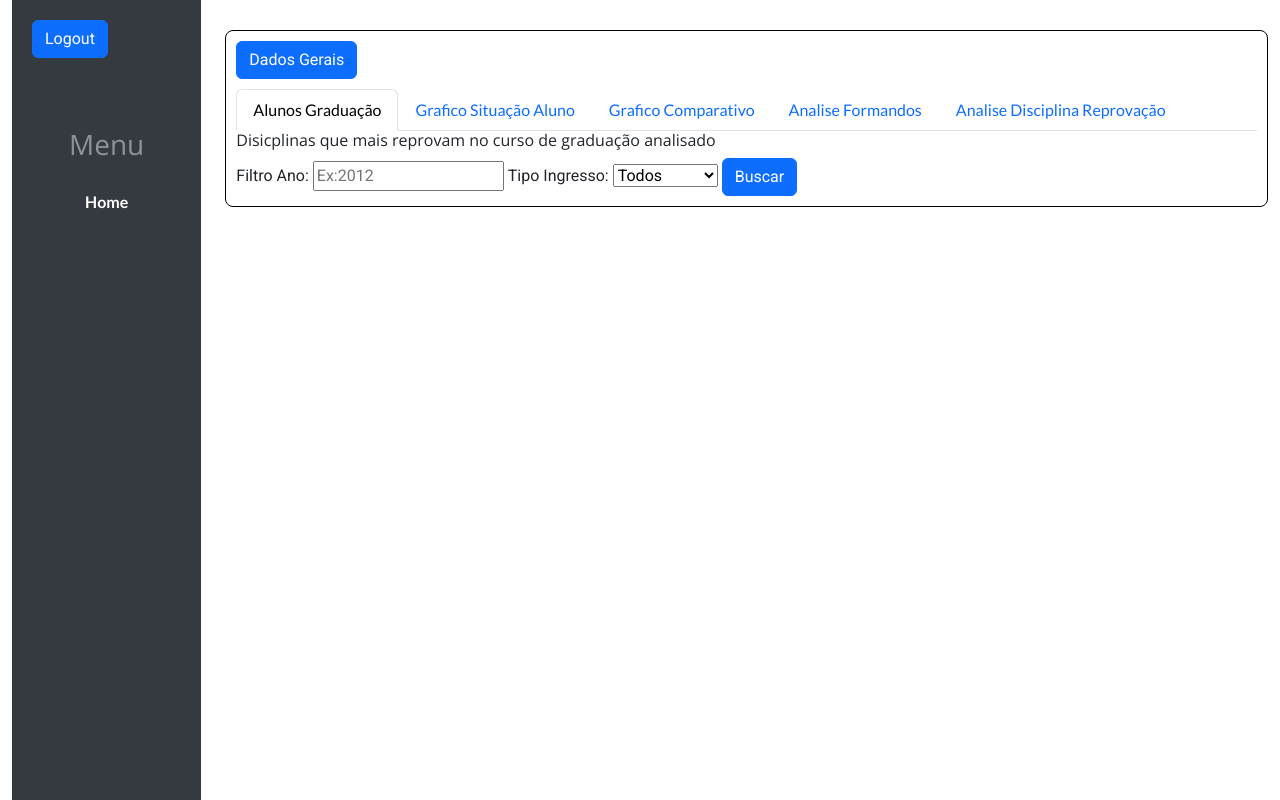
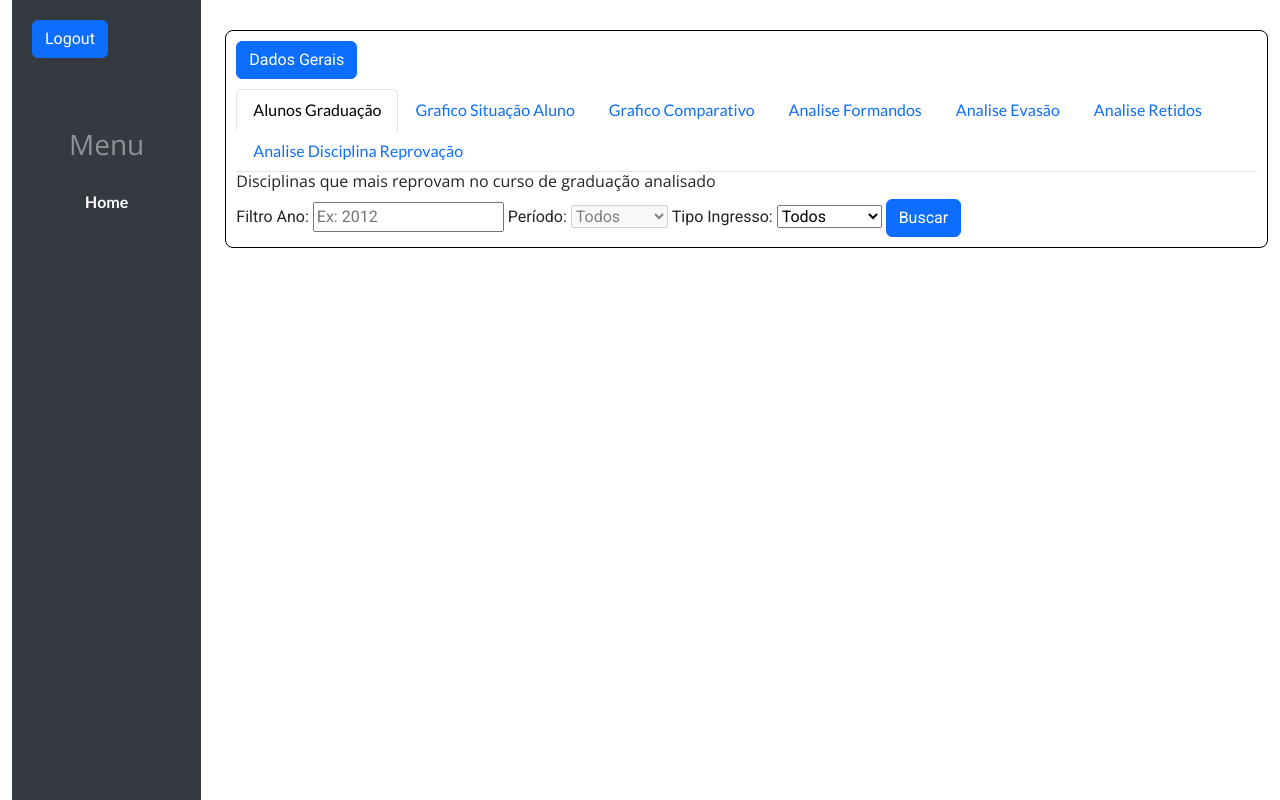
Before and after one commit to AlineSotte/tcc_ufjf_fllask, a Flask app: template templates/disicplinas_reprovacao.html in a window 1280 px wide. Run offline with Flask 3, Linux system fonts and the light colour scheme; the template is opened without the code that fills it, so the values that code supplies are empty; some libraries are stand-ins or nearby versions.

Commit message:
Refatoração e analise

```diff
--- a/app.py
+++ b/app.py
@@ -114,7 +114,8 @@ def disicplinas_reprovacao(id_usuario,id):
     meu_valor_padrao=''
     filtro_ano = request.args.get('filtro_ano',meu_valor_padrao)
     selecionados = request.args.get('termo',meu_valor_padrao)
-    maior_reprovacao= instancia.filtro_reprovacao(df,filtro_ano,selecionados)
+    periodo = request.args.get('filtro_periodo',meu_valor_padrao)
+    maior_reprovacao= instancia.filtro_reprovacao(df,filtro_ano,selecionados,periodo)
     maior_reprovacao_html=maior_reprovacao.to_html(classes='table table-striped')
     return render_template('disicplinas_reprovacao.html',id_usuario=id_usuario,id=id,
                            maior_reprovacao=maior_reprovacao_html, meu_valor_padrao=meu_valor_padrao)
@@ -160,6 +161,17 @@ def analise_formandos(id_usuario,id):
     return render_template('analise_formandos.html', id_usuario=id_usuario,id=id,
                            analise=analise,analise2=analise2,analise3=analise3,analise4=analise4)
 
+@app.route('/analise_evasao/<int:id_usuario>/<int:id>', methods=['GET'])
+def analise_evasao(id_usuario, id):
+        return render_template('analise_evasao.html', id_usuario=id_usuario, id=id)
+
+@app.route('/analise_retidos/<int:id_usuario>/<int:id>', methods=['GET'])
+def analise_retidos(id_usuario, id):
+        return render_template('analise_evasao.html', id_usuario=id_usuario, id=id)
+
+@app.route('/matricula_periodo/<int:id_usuario>/<int:id>', methods=['GET'])
+def matricula_periodo(id_usuario, id):
+        return render_template('analise_evasao.html', id_usuario=id_usuario, id=id)
 
 if __name__ == '__main__':
     app.run(debug=True)
--- a/templates/analise_evasao.html
+++ b/templates/analise_evasao.html
@@ -1,2 +1,3 @@
 {% extends "base_analise.html" %} {% block content2 %}
+
 {% endblock %}
--- a/templates/analise_formandos.html
+++ b/templates/analise_formandos.html
@@ -3,10 +3,10 @@
   <h6>Analise Estatistica Formandos</h6>
   {{ analise|safe }}
   <br/>
-  <h6>Analise Estatistica Formandos Não Cotista</h6>
+  <h6>Analise Estatistica Formandos Cotista</h6>
   {{ analise2|safe }}
   <br/>
-  <h6>Analise Estatistica Formandos Cotista</h6>
+  <h6>Analise Estatistica Formandos Não Cotista</h6>
   {{ analise3|safe }}
   <br/>
   <h6>Analise Estatistica Formandos Outros</h6>
--- a/templates/base_analise.html
+++ b/templates/base_analise.html
@@ -35,12 +35,25 @@
       href="{{ url_for('analise_formandos', id_usuario=id_usuario,id=id) }}"
       > Analise Formandos</a
     >
-    </li>
+    <li class="nav-item">
+      <a class="nav-link"
+      href="{{ url_for('analise_evasao', id_usuario=id_usuario,id=id) }}"
+      > Analise Evasão</a
+    >
+  </li>
+    <li class="nav-item">
+    <a class="nav-link"
+    href="{{ url_for('analise_evasao', id_usuario=id_usuario,id=id) }}"
+    > Analise Retidos</a
+  >
+  </li>
     <li class="nav-item">
       <a class="nav-link"
       href="{{ url_for('disicplinas_reprovacao', id_usuario=id_usuario,id=id) }}"
       > Analise Disciplina Reprovação</a
     >
+</li>
+
   </ul>
   {% block content2%} {% endblock %}
 </div>
--- a/templates/disicplinas_reprovacao.html
+++ b/templates/disicplinas_reprovacao.html
@@ -1,28 +1,53 @@
-{% extends "base_analise.html" %} {% block content2 %}
+{% extends "base_analise.html" %}
+{% block content2 %}
 <div>
-  <h6>Disicplinas que mais reprovam no curso de graduação analisado</h6>
+  <h6>Disciplinas que mais reprovam no curso de graduação analisado</h6>
   <div>
-    <form method="GET" action="{{ url_for('disicplinas_reprovacao', id_usuario=id_usuario,id=id)}}">
-      <label for="filtro_ano" value="{{ meu_valor_padrao }}">Filtro Ano:</label>
-      <input type="text" id="filtro_ano" name="filtro_ano" value="{{ meu_valor_padrao }}" placeholder="Ex:2012"
-        pattern="\d{4}" title="Por favor, insira um ano válido de 4 dígitos">
-      <label for="termo" value="{{ meu_valor_padrao }}">Tipo Ingresso:</label>
+    <form method="GET" action="{{ url_for('disicplinas_reprovacao', id_usuario=id_usuario, id=id)}}">
+      <label for="filtro_ano">Filtro Ano:</label>
+      <input type="text" id="filtro_ano" name="filtro_ano" value="{{ meu_valor_padrao }}" placeholder="Ex: 2012"
+             pattern="\d{4}" title="Por favor, insira um ano válido de 4 dígitos" required>
+      <label for="filtro_periodo">Período:</label>
+      <select id="filtro_periodo" name="filtro_periodo" required disabled>
+        <option value="{{ meu_valor_padrao }}" selected>Todos</option>
+        <option value="1">1º período</option>
+        <option value="2">2º período</option>
+        <option value="3">3º período</option>
+      </select>
+      <label for="termo">Tipo Ingresso:</label>
       <select id="termo" name="termo">
-        <option value="{{ meu_valor_padrao }}" selected/>Todos</option>
+        <option value="{{ meu_valor_padrao }}" selected>Todos</option>
         <option value="cotista">Cotista</option>
         <option value="nao-cotista">Não cotista</option>
         <option value="outros">Outros</option>
       </select>
+      <span id="aviso-ano" style="color: red; display: none;">Por favor, selecione um ano.</span>
       <button type="submit" class="btn btn-primary">Buscar</button>
     </form>
-    {{maior_reprovacao|safe}}
+    {{ maior_reprovacao | safe }}
   </div>
 </div>
 
 <script>
   var filtro_ano = "{{ request.args.get('filtro_ano', '') }}";
   var termo = "{{ request.args.get('termo', '') }}";
+  var filtro_periodo = "{{ request.args.get('filtro_periodo', '') }}";
+
   document.getElementById("filtro_ano").value = filtro_ano;
   document.getElementById("termo").value = termo;
+  document.getElementById("filtro_periodo").value = filtro_periodo;
+
+  document.getElementById("filtro_ano").addEventListener("change", function() {
+    var filtroPeriodo = document.getElementById("filtro_periodo");
+    var filtroAno = document.getElementById("filtro_ano");
+    if (filtroAno.value !== "") {
+      filtroPeriodo.required = true;
+      filtroPeriodo.disabled = false;
+    } else {
+      filtroPeriodo.required = false;
+      filtroPeriodo.disabled = true;
+    }
+  });
 </script>
+
 {% endblock %}
```
Also changed, not shown: analise.py (+39 -7 lines).
